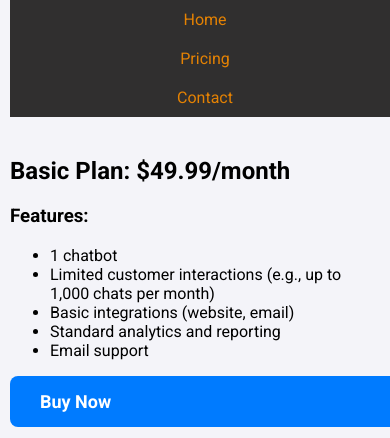
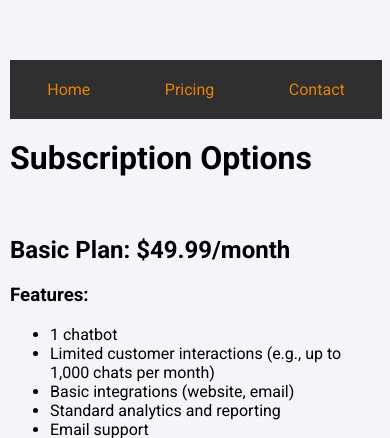
Before and after one commit to Alex-King-1998/ChatFlow-Innovations, a Flask app: template app/templates/pricing.html in a window 390 px wide; the page is wider, and only the part inside the window is pictured. Shown: the top 438 px of that part. Run offline with Flask 3, Linux system fonts and the light colour scheme; the template is opened without the code that fills it, so the values that code supplies are empty; some web fonts are replaced.

Commit message:
attempt 3 fix mobile navbar

```diff
--- a/app/static/css/style.css
+++ b/app/static/css/style.css
@@ -1,24 +1,3 @@
-@media (max-width: 768px) {
-    .checkout-page {
-        width: 90%;
-        padding: 20px;
-    }
-
-    form input {
-        max-width: 100%;
-    }
-
-    .btn {
-        width: 100%;
-    }
-
-    body.index {
-        padding-top: 80px; /* Adjust based on the height of your navbar */
-    }
-}
-
-
-
 .btn {
     display: inline-block;
     background-color: #007BFF;
@@ -274,14 +253,39 @@
 
 /* Responsive Design */
 @media (max-width: 768px) {
+    .navbar {
+        position: static; /* Makes navbar behave normally, not fixed */
+    }
+
+    .navbar ul {
+        display: flex; /* Ensures navbar items are in a row on mobile */
+        justify-content: space-around; /* Evenly space out items */
+        padding: 10px 0;
+    }
+
     .navbar li {
-        display: block;
-        text-align: center;
-        padding: 10px 0;
+        padding: 10px; /* Reduces padding for mobile */
     }
 
     .resources .content {
         padding: 10px;
+    }
+
+    .checkout-page {
+        width: 90%;
+        padding: 20px;
+    }
+
+    form input {
+        max-width: 100%;
+    }
+
+    .btn {
+        width: 100%;
+    }
+
+    body.index {
+        padding-top: 60px; /* Adjust based on your navbar height */
     }
 }
 
```
